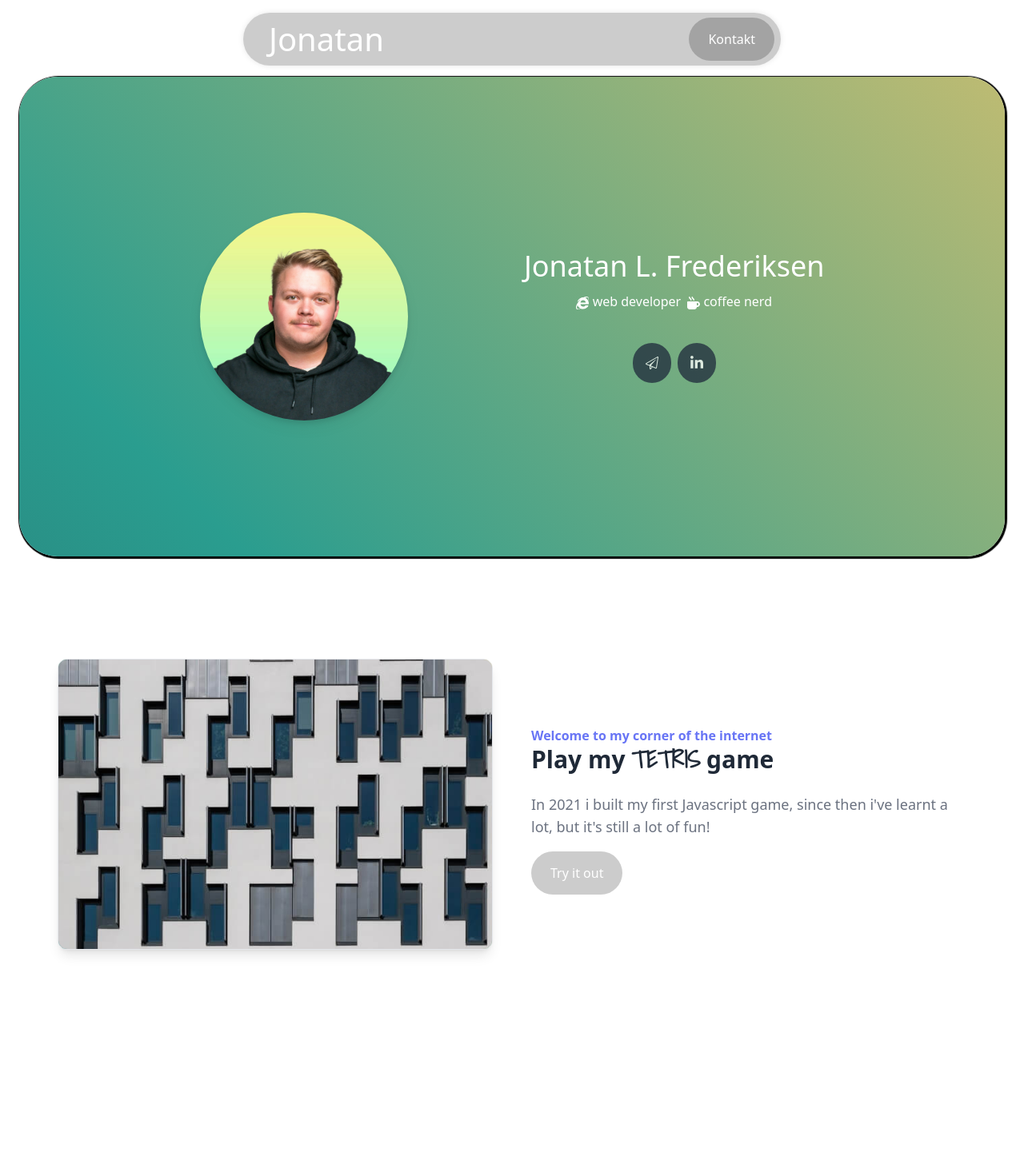
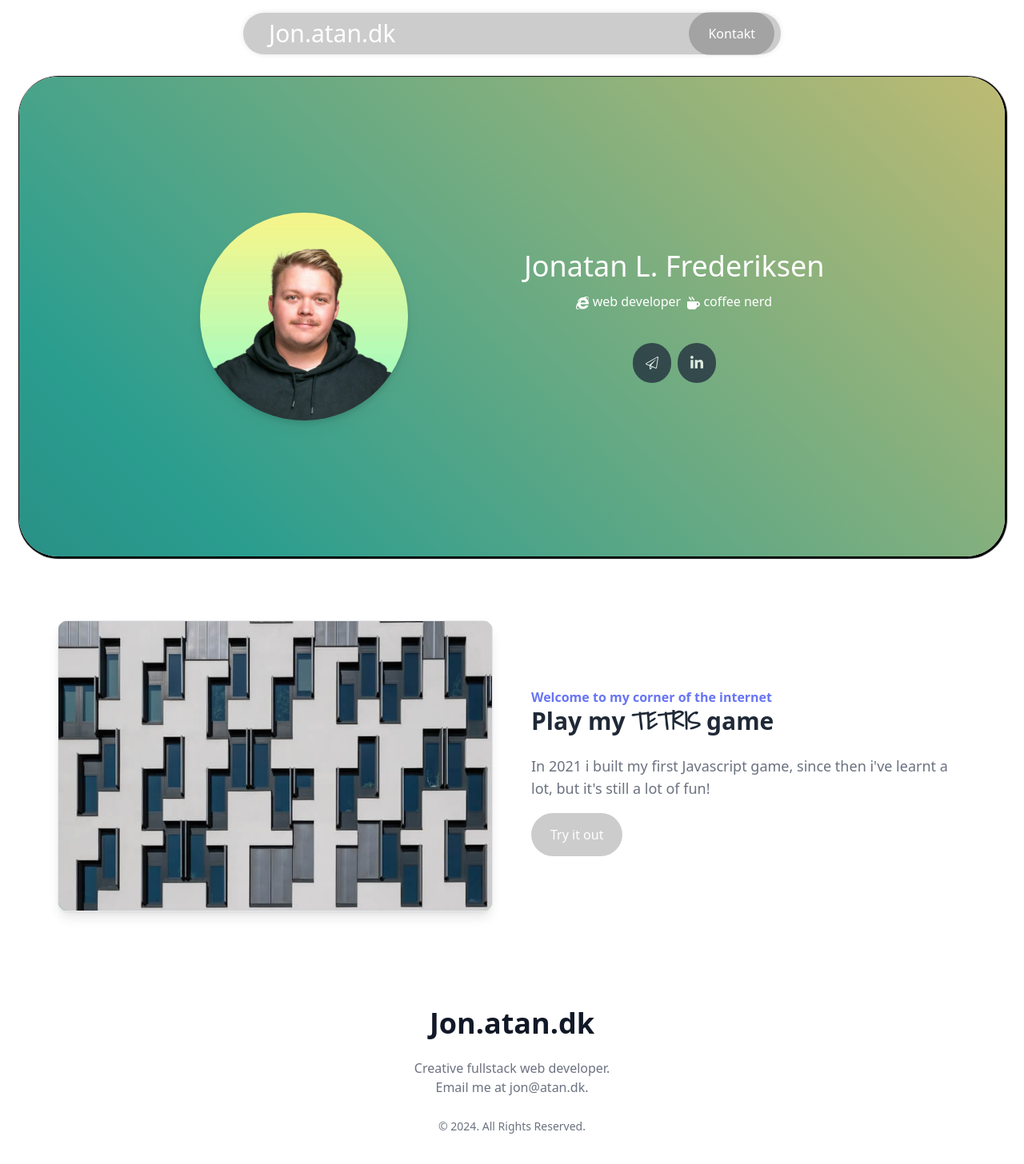
Before and after one commit to jonatanfrederiksen/kinsta-app, a Vue app: page / in a window 1280 px wide. Shown: the top 1456 px of the page at 80% size. Before the commit the page ends 1268 px from the top, so only its background shows below. Built offline with nearby package versions, Linux system fonts and the light colour scheme; a web font is replaced by a local one.

Commit message:
Update App.vue

```diff
--- a/src/App.vue
+++ b/src/App.vue
@@ -54,10 +54,8 @@ header>.wrap {
   align-items: center;
 }
 
-header .site-title {
+.site-title {
   font-family: "Honk", system-ui;
-  font-size: 2.5em;
-  line-height: 1.25;
 }
 
 header nav ul {
@@ -102,13 +100,13 @@ span.btn a:hover {
 </style>
 
 <template>
-  <div class="flex ">
+  <div class=" ">
 
     <!-- <Navmenu title="Menu"></Navmenu> -->
 
     <header class="px-6 fixed top-4 z-10 w-full">
       <div class="wrap w-full max-w-2xl flex gap-4 justify-between">
-        <a class="site-title" href="/">Jonatan</a>
+        <a class="site-title text-3xl" href="/">Jon.atan.dk</a>
 
         <nav>
           <ul>
@@ -173,7 +171,7 @@ span.btn a:hover {
 
       </div>
 
-      <section class="bg-white mt-32 ">
+      <section class="bg-white mt-20 ">
         <div class="mx-auto max-w-screen-xl px-4 md:px-12">
           <div class="grid gap-8 md:grid-cols-2 lg:gap-12">
             <div>
@@ -200,8 +198,42 @@ span.btn a:hover {
         </div>
       </section>
 
+    </main>
 
-    </main>
+    <footer class="p-4 bg-white md:p-8 lg:p-10 dark:bg-gray-800">
+  <div class="mx-auto max-w-screen-xl text-center">
+      <a href="#" class="flex justify-center items-center text-2xl font-semibold text-gray-900 dark:text-white">
+
+        <a class="site-title text-4xl" href="/">Jon.atan.dk</a>
+
+      </a>
+      <p class="my-6 text-gray-500 dark:text-gray-400">Creative fullstack web developer. <br>Email me at <a class="hover:underline" href="mailto:jon@atan.dk">jon@atan.dk</a>.</p>
+      <!-- <ul class="flex flex-wrap justify-center items-center mb-6 text-gray-900 dark:text-white">
+          <li>
+              <a href="#" class="mr-4 hover:underline md:mr-6 ">About</a>
+          </li>
+          <li>
+              <a href="#" class="mr-4 hover:underline md:mr-6">Premium</a>
+          </li>
+          <li>
+              <a href="#" class="mr-4 hover:underline md:mr-6 ">Campaigns</a>
+          </li>
+          <li>
+              <a href="#" class="mr-4 hover:underline md:mr-6">Blog</a>
+          </li>
+          <li>
+              <a href="#" class="mr-4 hover:underline md:mr-6">Affiliate Program</a>
+          </li>
+          <li>
+              <a href="#" class="mr-4 hover:underline md:mr-6">FAQs</a>
+          </li>
+          <li>
+              <a href="#" class="mr-4 hover:underline md:mr-6">Contact</a>
+          </li>
+      </ul> -->
+      <span class="text-sm text-gray-500 sm:text-center dark:text-gray-400">© {{ new Date().getFullYear() }}. All Rights Reserved.</span>
+  </div>
+</footer>
 
 
   </div>
```
